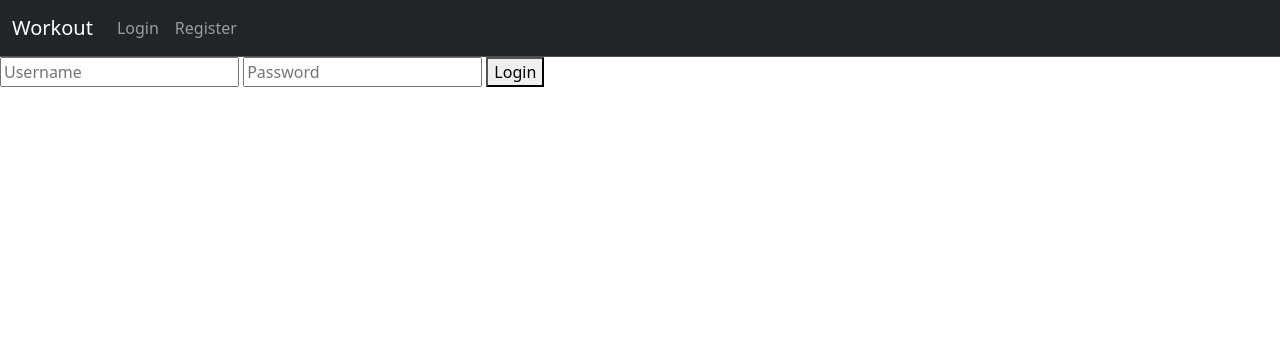
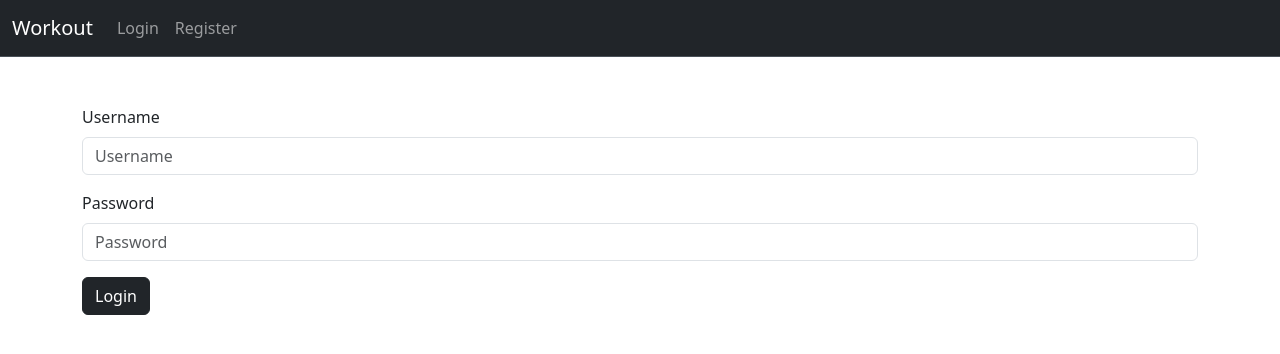
Before and after one commit to Azfar-Sphere/Workout-Log, a Flask app: page /login in a window 1280 px wide. Shown: the top 354 px of the page. Run offline with Flask 3, Linux system fonts and the light colour scheme.

Commit message:
made login prettier

```diff
--- a/webapp/templates/login.html
+++ b/webapp/templates/login.html
@@ -5,9 +5,20 @@ Login
 {% endblock %}
 
 {% block main %}
+<br><br>
+<div class="container">
     <form action="/login" method="post">
-        <input name="username" placeholder="Username" id="username" type="text">
-        <input name="password" placeholder="Password" is="password" type="password">
-        <button type="submit">Login</button>
-    </form>
+                <div class="mb-3">
+                <label for="username" class="form-label">Username</label>
+                <input class="form-control" name="username" placeholder="Username" id="username" type="text">
+                </div>
+                <div class="mb-3">
+                <label for="Password" class="form-label">Password</label>
+                <input class="form-control" name="password" placeholder="Password" id="password" type="password">
+                </div>
+                <div class="mb-3"></div>
+                <button type="submit" class="btn btn-dark">Login</button>
+                </div>
+        </form>
+</div>
 {% endblock %}
```
Also changed, not shown: webapp/users.db.
